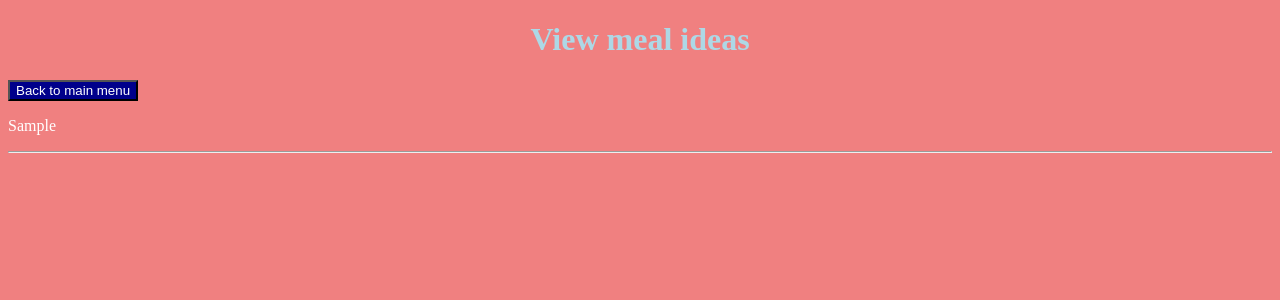
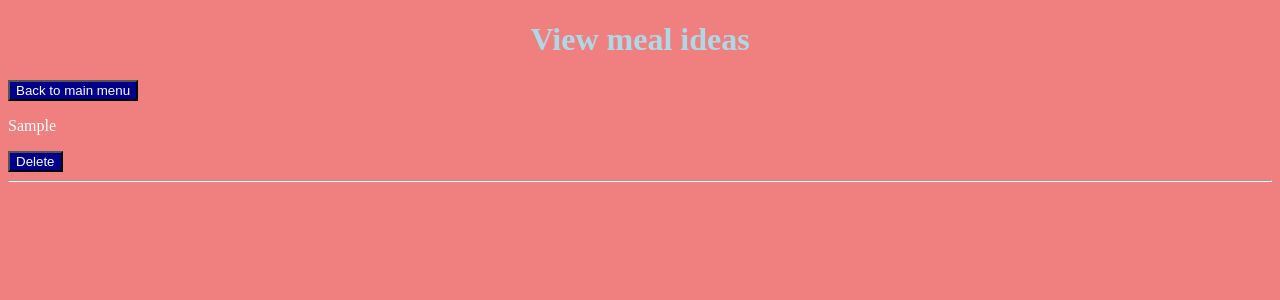
Before and after one commit to SeanKuehl/RaspApp, a Django app: page /MealIdea/list in a window 1280 px wide. Shown: the top 300 px of the page. Run offline with Django 4.2, Linux system fonts and the light colour scheme; tables that the repository leaves empty hold one stand-in row (values such as "Sample post").

Commit message:
modified project for use as home reminder app

```diff
--- a/Main/urls.py
+++ b/Main/urls.py
@@ -15,11 +15,12 @@ Including another URLconf
 """
 from django.contrib import admin
 from django.urls import path, include
-from .views import HomePageView, CreateMealIdeaView, MealIdeaListView
+from .views import HomePageView, CreateMealIdeaView, MealIdeaListView, delete_meal
 
 urlpatterns = [
 
     path('', HomePageView.as_view(), name='Home'),
     path('MealIdea/create', CreateMealIdeaView.as_view(), name="create_meal"),
     path('MealIdea/list', MealIdeaListView.as_view(), name='list_meal'),
+    path(r'^deleteMeal/(?P<pk>\d+)/$', delete_meal, name="delete_meal"),
 ]
--- a/Main/views.py
+++ b/Main/views.py
@@ -3,6 +3,7 @@ from django.urls import reverse
 from django.views.generic import TemplateView, CreateView
 from django.views.generic.list import ListView
 from .models import MealIdea
+from django.shortcuts import redirect
 # Create your views here.
 
 
@@ -20,6 +21,14 @@ class CreateMealIdeaView(CreateView):
         return reverse('Home')
 
 
+
+def delete_meal(request, pk):
+    MealIdea.objects.get(id=pk).delete()
+    return redirect('list_meal')
+
+
+
+
 class MealIdeaListView(ListView):
 
     # specify the model for list view
--- a/templates/MealIdeaList.html
+++ b/templates/MealIdeaList.html
@@ -20,6 +20,9 @@
 {% for object in object_list %}
 <!-- Display Objects -->
 <p>{{ object.meal }}</p>
+<a href="{% url 'delete_meal' object.id %}">
+    <button>Delete</button>
+</a>
 
 
 <hr/>
```
Also changed, not shown: db.sqlite3.
